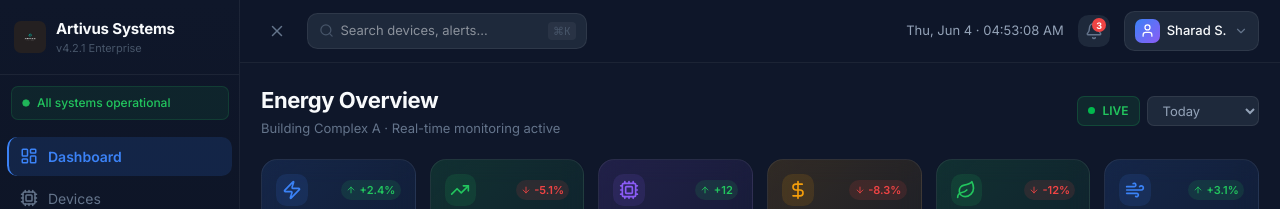
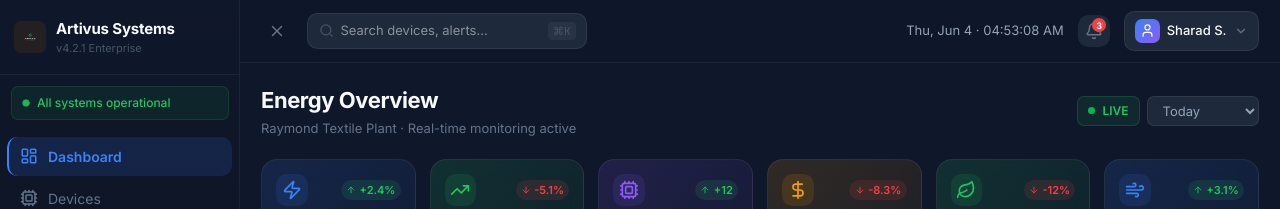
Before and after one commit to MrHeisenberg10/artivussystemsenergymonitoring, a React (Vite) app: page / in a window 1280 px wide. Both pictures are taken after a click on the button "Sign in to dashboard". Shown: the top 209 px of the page. Built offline with nearby package versions, Linux system fonts and the light colour scheme.

Commit message:
Update organization name to Raymond Textile Plant

```diff
--- a/src/app/components/Analytics.tsx
+++ b/src/app/components/Analytics.tsx
@@ -93,7 +93,7 @@ export function Analytics() {
       <div className="flex items-center justify-between flex-wrap gap-3">
         <div>
           <h1 style={{ color: "#F8FAFC", fontSize: 22, fontWeight: 700, letterSpacing: "-0.02em" }}>Analytics</h1>
-          <p style={{ color: "#64748B", fontSize: 13, marginTop: 2 }}>Advanced energy intelligence · Building Complex A</p>
+          <p style={{ color: "#64748B", fontSize: 13, marginTop: 2 }}>Advanced energy intelligence · Raymond Textile Plant</p>
         </div>
         <div className="flex items-center gap-2">
           <div className="flex rounded-xl overflow-hidden" style={{ border: "1px solid rgba(255,255,255,0.08)" }}>
--- a/src/app/components/Dashboard.tsx
+++ b/src/app/components/Dashboard.tsx
@@ -104,7 +104,7 @@ export function Dashboard() {
       <div className="flex items-center justify-between">
         <div>
           <h1 style={{ color: "#F8FAFC", fontSize: 22, fontWeight: 700, letterSpacing: "-0.02em" }}>Energy Overview</h1>
-          <p style={{ color: "#64748B", fontSize: 13, marginTop: 2 }}>Building Complex A · Real-time monitoring active</p>
+          <p style={{ color: "#64748B", fontSize: 13, marginTop: 2 }}>Raymond Textile Plant · Real-time monitoring active</p>
         </div>
         <div className="flex items-center gap-2">
           <div className="flex items-center gap-2 px-3 py-1.5 rounded-lg" style={{ background: "rgba(34,197,94,0.1)", border: "1px solid rgba(34,197,94,0.2)" }}>
--- a/src/app/components/Settings.tsx
+++ b/src/app/components/Settings.tsx
@@ -40,7 +40,7 @@ export function Settings() {
               { label: "Full Name", value: "Sharad Sharma" },
               { label: "Email", value: "sharadsharma@artivussystems.com" },
               { label: "Role", value: "System Administrator" },
-              { label: "Organization", value: "Building Complex A Management" },
+              { label: "Organization", value: "Raymond Textile Plant" },
             ].map(f => (
               <div key={f.label}>
                 <label style={{ color: "#64748B", fontSize: 12, fontWeight: 500 }}>{f.label}</label>
--- a/src/app/components/Sustainability.tsx
+++ b/src/app/components/Sustainability.tsx
@@ -103,7 +103,7 @@ export function Sustainability() {
       <div className="flex items-center justify-between">
         <div>
           <h1 style={{ color: "#F8FAFC", fontSize: 22, fontWeight: 700, letterSpacing: "-0.02em" }}>Sustainability</h1>
-          <p style={{ color: "#64748B", fontSize: 13, marginTop: 2 }}>Environmental impact & green energy metrics · Building Complex A</p>
+          <p style={{ color: "#64748B", fontSize: 13, marginTop: 2 }}>Environmental impact & green energy metrics · Raymond Textile Plant</p>
         </div>
         <div className="flex items-center gap-2 px-3 py-1.5 rounded-xl" style={{ background: "rgba(34,197,94,0.1)", border: "1px solid rgba(34,197,94,0.2)" }}>
           <Leaf size={14} color="#22C55E" />
```
